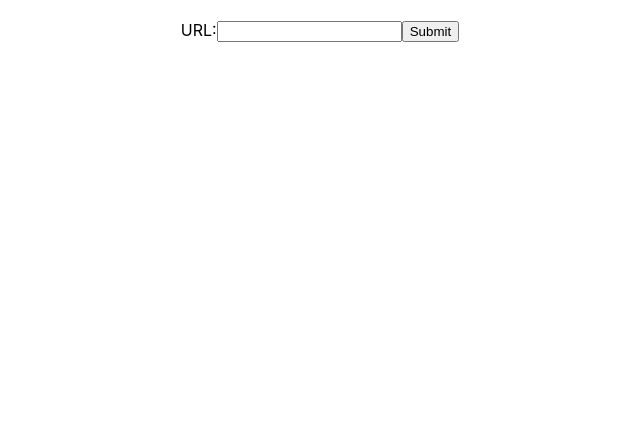
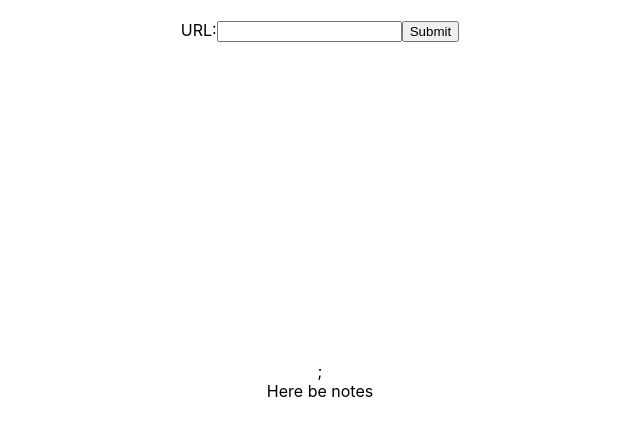
Before and after one commit to rbow97/video-notes-project, a React (Create React App) app: page / in a window 1280 px wide. Shown: the top 436 px of the page, without its empty margins (320-960 px from the left). Built offline with nearby package versions, Linux system fonts and the light colour scheme.

Commit message:
Separated out the player and the notes sections into their own components

```diff
--- a/src/App.js
+++ b/src/App.js
@@ -1,45 +1,12 @@
 import "./App.css";
-import React, { useState, useEffect } from "react";
+import Player from "./Player";
+import Notes from "./Notes";
 
 const App = () => {
-  const [inputValue, setInputValue] = useState("");
-  let videoId = "";
-  let url = "";
-  let videoText = " ";
-
-  useEffect(() => {
-    setInputValue("");
-  }, []);
-
-  if (inputValue && inputValue.includes("=")) {
-    url = inputValue.split("=");
-    videoId = url[1];
-    videoText = `https://www.youtube.com/embed/${videoId}`;
-  }
-
   return (
     <div className="App">
-      <form>
-        <label>URL:</label>
-        <input
-          onChange={(e) => {
-            setInputValue(e.target.value);
-          }}
-          type="text"
-          value={inputValue}
-        />
-        <input type="submit" value="Submit"></input>
-      </form>
-      <div id={videoId}>
-        <iframe
-          width="560"
-          height="315"
-          src={videoText}
-          frameborder="0"
-          allow="accelerometer; autoplay; clipboard-write; encrypted-media; gyroscope; picture-in-picture"
-          allowfullscreen
-        ></iframe>
-      </div>
+      <Player />
+      <Notes />
     </div>
   );
 };
--- /dev/null
+++ b/src/Notes.js
@@ -0,0 +1,7 @@
+import React from "react";
+
+const Notes = () => {
+  return <div>Here be notes</div>;
+};
+
+export default Notes;
--- /dev/null
+++ b/src/Player.js
@@ -0,0 +1,47 @@
+import React, { useState, useEffect } from "react";
+
+const Player = () => {
+  const [inputValue, setInputValue] = useState("");
+  let videoId = "";
+  let url = "";
+  let videoText = " ";
+
+  useEffect(() => {
+    setInputValue("");
+  }, []);
+
+  if (inputValue && inputValue.includes("=")) {
+    url = inputValue.split("=");
+    videoId = url[1];
+    videoText = `https://www.youtube.com/embed/${videoId}`;
+  }
+
+  return (
+    <div>
+      <form>
+        <label>URL:</label>
+        <input
+          onChange={(e) => {
+            setInputValue(e.target.value);
+          }}
+          type="text"
+          value={inputValue}
+        />
+        <input type="submit" value="Submit"></input>
+      </form>
+      <div id={videoId}>
+        <iframe
+          width="560"
+          height="315"
+          src={videoText}
+          frameborder="0"
+          allow="accelerometer; autoplay; clipboard-write; encrypted-media; gyroscope; picture-in-picture"
+          allowfullscreen
+        ></iframe>
+      </div>
+      ;
+    </div>
+  );
+};
+
+export default Player;
```
